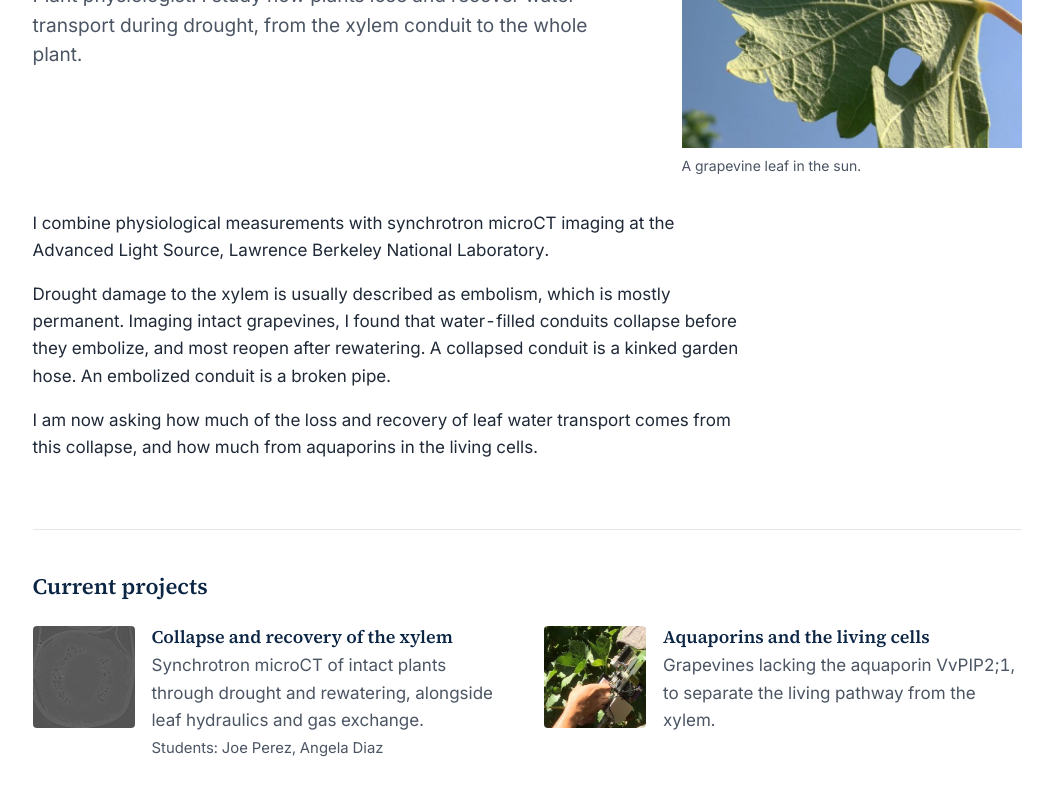
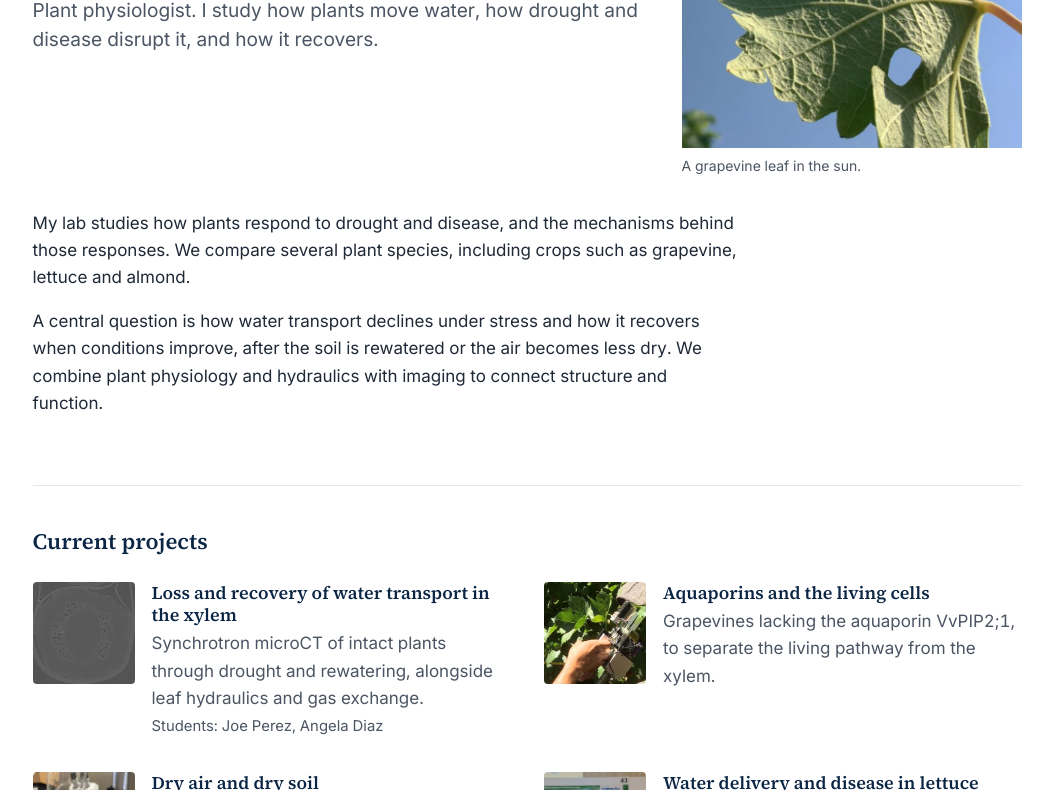
Before and after one commit to cpalbuquerque/cpalbuquerque.github.io, an Astro site: page / in a window 1280 px wide. Shown: the part 299-1089 px from the top of the page, without its empty margins (113-1166 px from the left). Built offline with nearby package versions, Linux system fonts and the light colour scheme; Astro itself is replaced by a stand-in of ours.

Commit message:
New research text on the home page; remove unpublished result and ALS mentions
- One-line summary: I study how plants move water, how drought and
  disease disrupt it, and how it recovers. Used in the home meta
  description, site description, structured data and share card.
- Two new paragraphs on drought, disease, species compared, and loss and
  recovery of water transport.
- Removed the unpublished collapse result and its analogy.
- Home page: no mention of Berkeley Lab or the Advanced Light Source; ALS
  logo removed from the logo list (image file kept).
- Project renamed: Loss and recovery of water transport in the xylem.

```diff
--- a/content/logos/logos.txt
+++ b/content/logos/logos.txt
@@ -6,4 +6,3 @@ ciwr.svg | California Institute for Water Resources | https://ciwr.ucanr.edu/ |
 csu.png | The California State University | https://www.calstate.edu/
 usgs.png | U.S. Geological Survey |
 leafy-greens.png | California Leafy Greens Research Board | https://calgreens.org/
-als.png | Advanced Light Source, Lawrence Berkeley National Laboratory |
--- a/content/photos/captions.txt
+++ b/content/photos/captions.txt
@@ -1,7 +1,7 @@
 # file | what it shows (caption and alt text) | consent
 # Lab students in these photos consented (confirmed by Caetano, 2 Oct 2026). Photos of visiting student groups are not used.
 portrait.jpg | Caetano Albuquerque | yes
-microct_grapevine.jpg | Synchrotron microCT cross section imaged at the Advanced Light Source. Dark conduits are filled with air. Gray ones still hold water. | no people
+microct_grapevine.jpg | Synchrotron microCT cross section. Dark conduits are filled with air. Gray ones still hold water. | no people
 leaf-in-sun.jpg | A grapevine leaf in the sun. | no people
 leaf-water-drops.jpg | A young leaf with water drops. | no people
 method_pressure_chamber.jpg | A grapevine leaf sealed in a pressure chamber to measure leaf water potential. | no people
--- a/src/data/site.js
+++ b/src/data/site.js
@@ -13,7 +13,7 @@ export const person = {
 };
 
 export const siteDescription =
-  'Caetano Albuquerque, plant physiologist at CSU Monterey Bay: how plants respond to drought and recover from it, across scales, relating structure and function.';
+  'Caetano Albuquerque, plant physiologist at CSU Monterey Bay. I study how plants move water, how drought and disease disrupt it, and how it recovers.';
 
 // status: 'published' | 'accepted' | 'review'
 // Student authors: * undergraduate mentee, ** co-mentored graduate student.
--- a/src/pages/index.astro
+++ b/src/pages/index.astro
@@ -11,7 +11,7 @@ const logos = loadLogos();
 // Only people not marked CONFIRM in content/people.txt are named.
 const projects = [
   {
-    title: 'Collapse and recovery of the xylem',
+    title: 'Loss and recovery of water transport in the xylem',
     text: 'Synchrotron microCT of intact plants through drought and rewatering, alongside leaf hydraulics and gas exchange.',
     photo: findPhoto(/^microct_grapevine\./),
     students: ['Joe Perez', 'Angela Diaz'],
@@ -44,14 +44,14 @@ const methods = [/^students-bench\./, /^root-hydraulics\./, /^leaf-water-drops\.
 
 <Base
   pageTitle="Caetano Albuquerque | Plant Physiology Lab, CSU Monterey Bay"
-  description="Caetano Albuquerque, plant physiologist at CSU Monterey Bay: how plants lose and recover water transport during drought, from the xylem conduit to the whole plant."
+  description="Caetano Albuquerque, plant physiologist at CSU Monterey Bay. I study how plants move water, how drought and disease disrupt it, and how it recovers."
 >
   <div class="flex flex-col gap-6 md:flex-row md:items-center md:gap-10">
     <div class="max-w-text md:flex-1">
       <h1>{person.name}</h1>
       <p class="mt-3 text-lg text-muted">
-        Plant physiologist. I study how plants lose and recover water transport during drought, from the
-        xylem conduit to the whole plant.
+        Plant physiologist. I study how plants move water, how drought and disease disrupt it, and how it
+        recovers.
       </p>
     </div>
     {hero && (
@@ -64,18 +64,13 @@ const methods = [/^students-bench\./, /^root-hydraulics\./, /^leaf-water-drops\.
 
   <div class="prose-block mt-8">
     <p>
-      I combine physiological measurements with synchrotron microCT imaging at the Advanced Light Source,
-      Lawrence Berkeley National Laboratory.
+      My lab studies how plants respond to drought and disease, and the mechanisms behind those
+      responses. We compare several plant species, including crops such as grapevine, lettuce and almond.
     </p>
     <p>
-      Drought damage to the xylem is usually described as embolism, which is mostly permanent. Imaging
-      intact grapevines, I found that water-filled conduits collapse before they embolize, and most
-      reopen after rewatering. A collapsed conduit is a kinked garden hose. An embolized conduit is a
-      broken pipe.
-    </p>
-    <p>
-      I am now asking how much of the loss and recovery of leaf water transport comes from this
-      collapse, and how much from aquaporins in the living cells.
+      A central question is how water transport declines under stress and how it recovers when conditions
+      improve, after the soil is rewatered or the air becomes less dry. We combine plant physiology and
+      hydraulics with imaging to connect structure and function.
     </p>
   </div>
 
@@ -135,8 +130,7 @@ const methods = [/^students-bench\./, /^root-hydraulics\./, /^leaf-water-drops\.
     <h2>Methods</h2>
     <p class="mt-4 max-w-measure">
       Pressure chamber, gas exchange, pressure-volume curves, leaf and root hydraulic conductance, optical
-      vulnerability, quantitative anatomy, and synchrotron microCT at beamline 8.3.2 of the Advanced Light
-      Source.
+      vulnerability, quantitative anatomy, and synchrotron microCT.
     </p>
     {methods.length > 0 && (
       <div class="mt-6 grid gap-6 sm:grid-cols-3">
```
Also changed, not shown: public/og.png.
